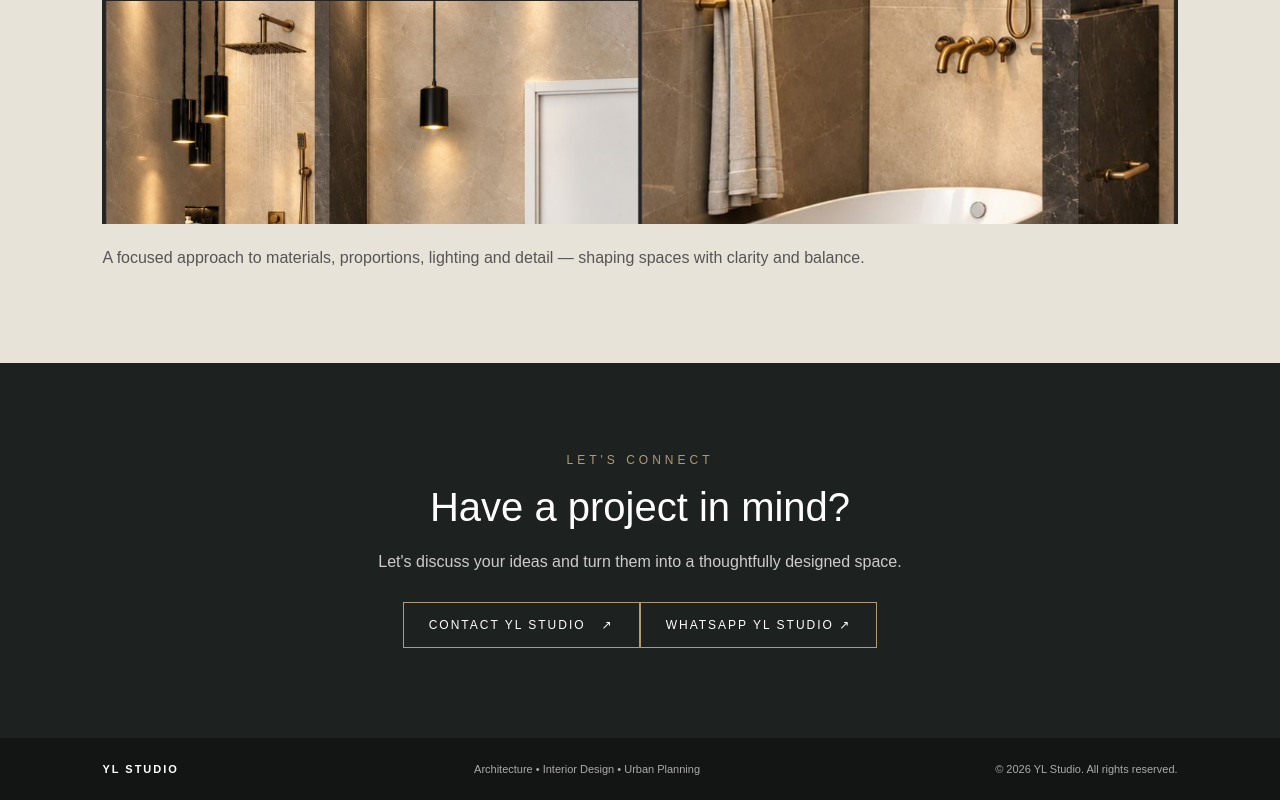
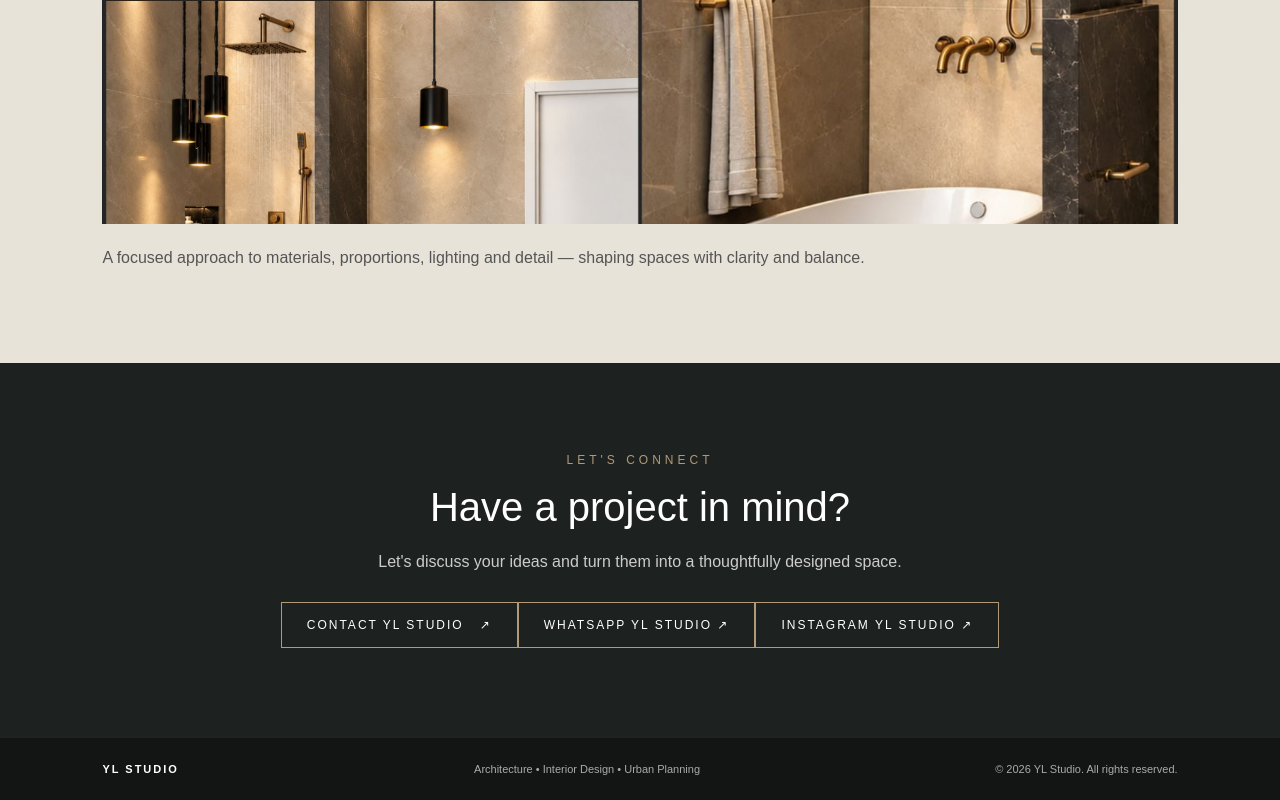
Before and after one commit to designwithyl/designwithyl.github.io, a plain HTML site: page index.html in a window 1280 px wide. Shown: the part 4426-5226 px from the top of the page. Drawn offline with Linux system fonts and the light colour scheme.

Commit message:
Add Instagram link to contact section

```diff
--- a/index.html
+++ b/index.html
@@ -177,7 +177,7 @@ section{padding:65px 6%}
 <div class="tag">LET'S CONNECT</div>
 <h2 style="font-size:40px;font-weight:400;margin-top:18px">Have a project in mind?</h2>
 <p>Let's discuss your ideas and turn them into a thoughtfully designed space.</p>
-<a class="btn" href="mailto:ylstudio.design@gmail.com">CONTACT YL STUDIO &nbsp; ↗</a><a class="btn" href="https://wa.me/919988410581?text=Hello%20YL%20Studio%2C%20I%20want%20to%20discuss%20a%20project." target="_blank" rel="noopener">WHATSAPP YL STUDIO ↗</a>
+<a class="btn" href="mailto:ylstudio.design@gmail.com">CONTACT YL STUDIO &nbsp; ↗</a><a class="btn" href="https://wa.me/919988410581?text=Hello%20YL%20Studio%2C%20I%20want%20to%20discuss%20a%20project." target="_blank" rel="noopener">WHATSAPP YL STUDIO ↗</a><a class="btn" href="https://www.instagram.com/design_with_yl/" target="_blank" rel="noopener">INSTAGRAM YL STUDIO ↗</a>
 </section>
 
 <footer class="footer">
```
